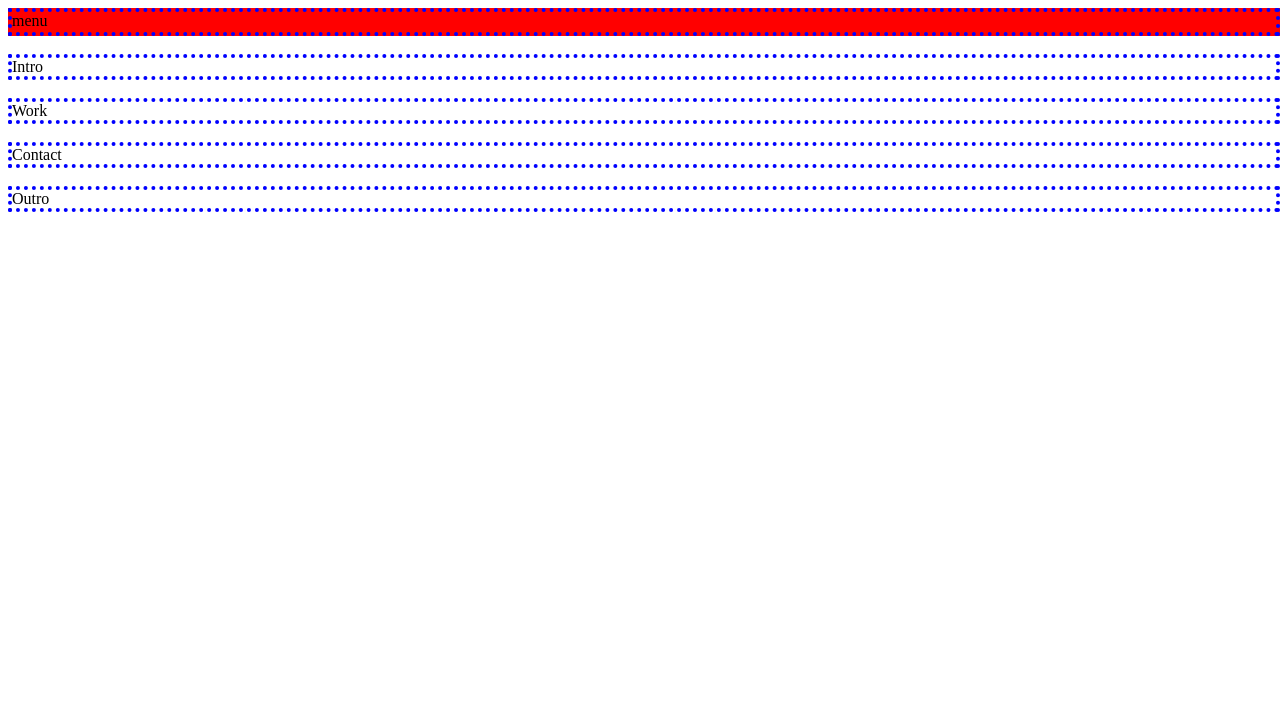
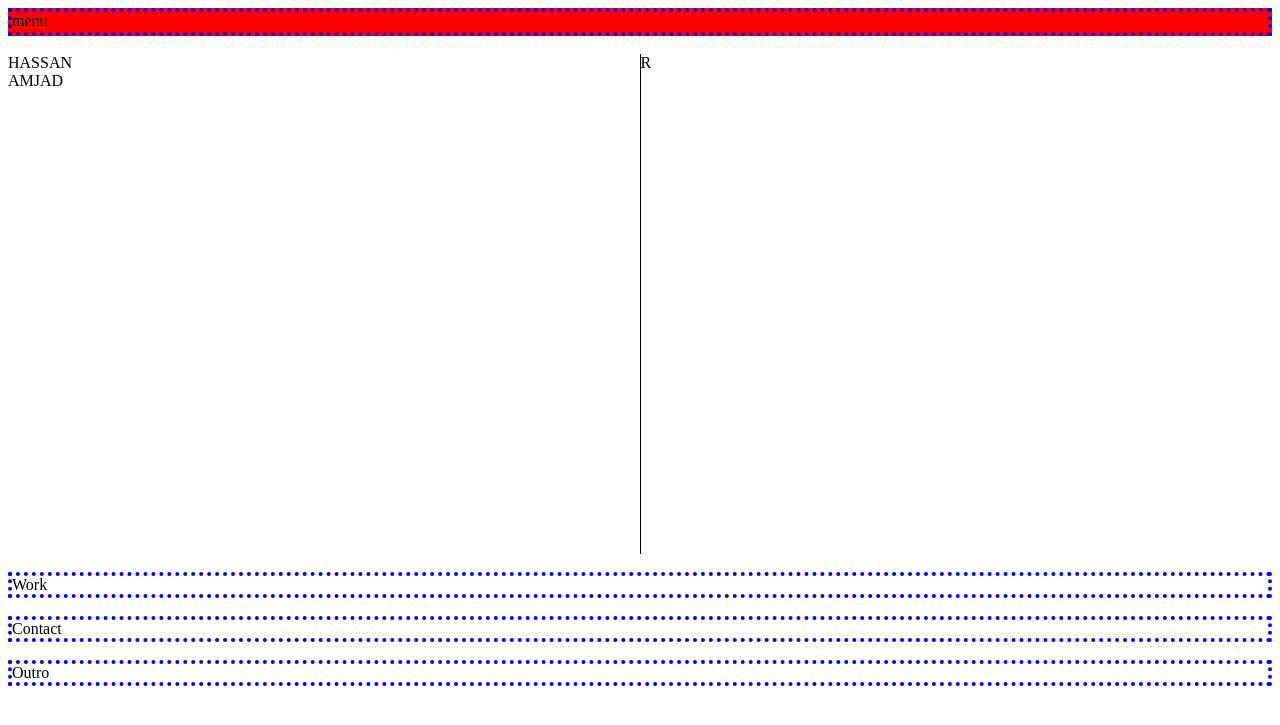
Before and after one commit to hassanamjad1/hassanamjad.github.io, a PHP site: page /home.html in a window 1280 px wide. Shown: the top 725 px of the page. Run offline with PHP 8.4, Linux system fonts and the light colour scheme.

Commit message:
Adding to home.*

```diff
--- a/home.css
+++ b/home.css
@@ -3,9 +3,28 @@ body{
 }
 
 .portion{
-  width : 100%;
+  /* width : 100%; */
   border: 4px dotted blue;
 }
 .menu{
   background-color: red;
 }
+.intro{
+  height: 500px;
+  display: flex;
+  flex-direction: row;
+  justify-content: center;
+  align-items: center;
+}
+
+.left{
+  width : 50%;
+  height: 500px;
+
+  border-right: 1px solid black;
+}
+.right{
+  width : 50%;
+  height: 100%;
+  /* border: 4px dotted yellow; */
+}
--- a/home.html
+++ b/home.html
@@ -10,7 +10,11 @@
 <body>
   <div class="portion menu" style = "height : 20px;">menu</div><br>
 
-  <div class="portion intro">Intro</div><br>
+  <div class="portio intro">
+    <div class="left">HASSAN<br>AMJAD </div>
+    <div class=" right">R</div>
+  </div>
+  <br>
   <div class="portion work">Work</div><br>
   <div class="portion contact">Contact</div><br>
   <div class="portion outro">Outro</div>
```
